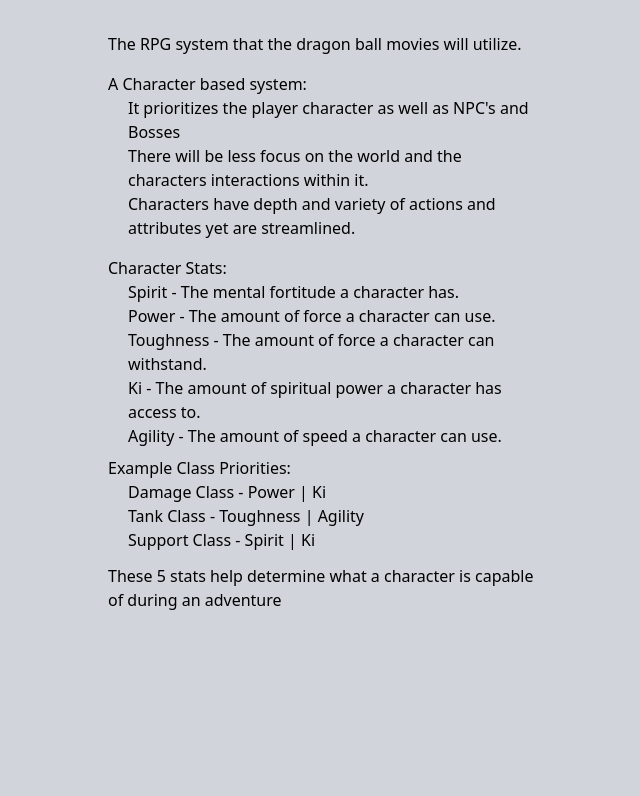
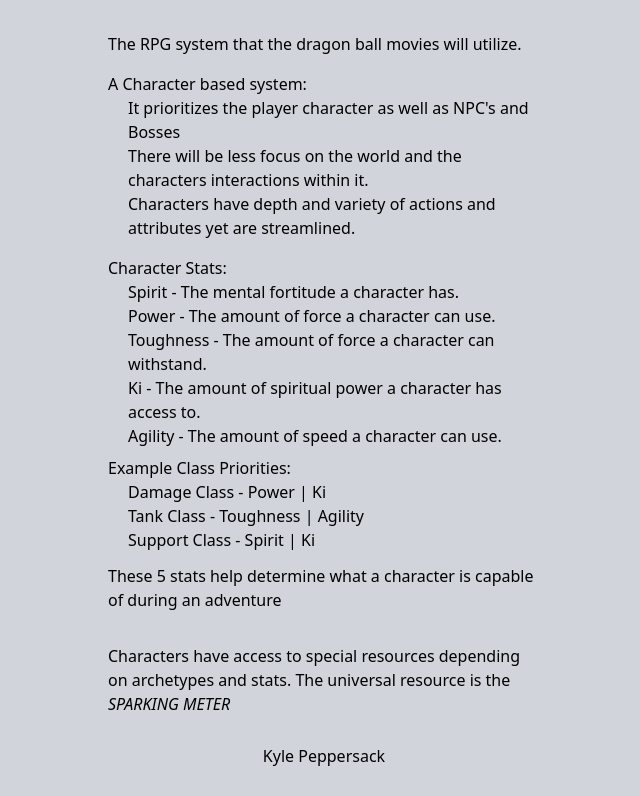
Before and after one commit to KylePep/ddbwiki, a Next.js app: page / in a window 1280 px wide. Shown: the part 492-1288 px from the top of the page, without its empty margins (316-956 px from the left). Before the commit the page ends 1136 px from the top, so only its background shows below. Built offline with nearby package versions, Linux system fonts and the light colour scheme.

Commit message:
Added footer

```diff
--- /dev/null
+++ b/app/components/SpecialResources.tsx
@@ -0,0 +1,9 @@
+import React from 'react'
+
+export default function SpecialResources() {
+  return (
+    <div>
+      <h1>Characters have access to special resources depending on archetypes and stats. The universal resource is the <i>SPARKING METER</i> </h1>
+    </div>
+  )
+}
--- a/app/forms/page.tsx
+++ b/app/forms/page.tsx
@@ -2,7 +2,7 @@
 
 import React from 'react'
 
-export default function formsPage() {
+export default function formPage() {
   return (
     <main>
       <div>
--- a/app/layout.tsx
+++ b/app/layout.tsx
@@ -21,6 +21,9 @@ export default function RootLayout({
         <Nav/>
         {children}
         </body>
+        <footer className="min-h-20 grid justify-items-center items-center"><div>
+          Kyle Peppersack
+          </div> </footer>
     </html>
   );
 }
--- a/app/page.tsx
+++ b/app/page.tsx
@@ -2,6 +2,7 @@
 import Link from "next/link";
 import Board from "./tictactoe";
 import HomeContent from "./components/HomeContent";
+import SpecialResources from "./components/SpecialResources";
 
 export default function Home() {
   return (
@@ -21,6 +22,7 @@ export default function Home() {
         </h4>
       </div>
       <HomeContent/>
+      <SpecialResources/>
       {/* <Board /> */}
     </main>
   );
```
